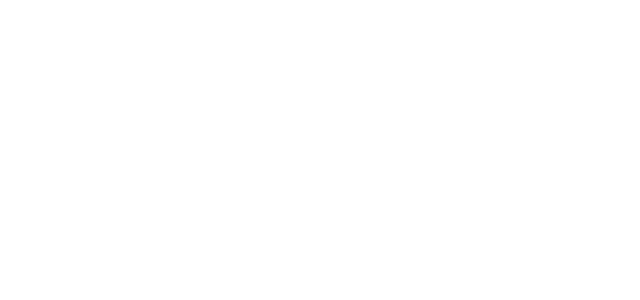
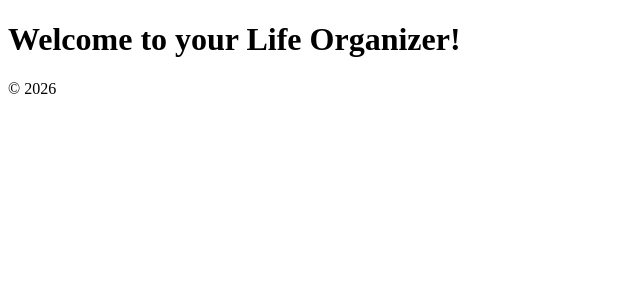
Before and after one commit to Mattmberg/nextjs-life-organizer, a Next.js app in the folder nextjs-life-organizer/: page / in a window 1280 px wide. Shown: the top 300 px of the page, without its empty margins (0-640 px from the left). Built offline with nearby package versions, Linux system fonts and the light colour scheme.

Commit message:
Updated Container component to use the children prop.

```diff
--- a/nextjs-life-organizer/components/container.tsx
+++ b/nextjs-life-organizer/components/container.tsx
@@ -3,5 +3,5 @@
 };
 
 export default function Container({ children }: ContainerProps) {
-    return <div className=""></div>;
+    return <div className="">{children}</div>;
 }
```
